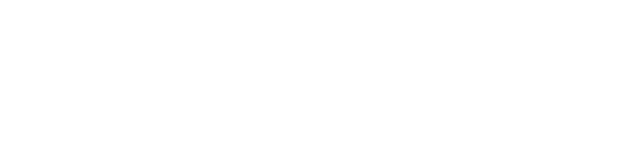
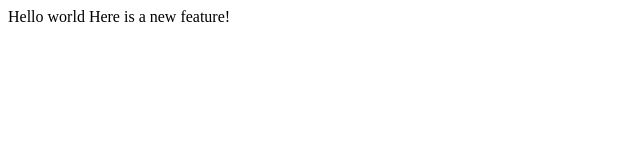
Before and after one commit to AwsSafarini/Lec1Rep, a plain HTML site: page index.html in a window 1280 px wide. Shown: the whole page, without its empty margins (0-640 px from the left). Drawn offline with Linux system fonts and the light colour scheme.

Commit message:
Added a new feature

```diff
--- a/index.html
+++ b/index.html
@@ -2,10 +2,11 @@
 
 <html>
 <head>
-    <meta charset="utf-8" />
     <title>Lecture 1</title>
 </head>
 <body>
+    Hello world
+    Here is a new feature!
 
 </body>
 </html>
```
